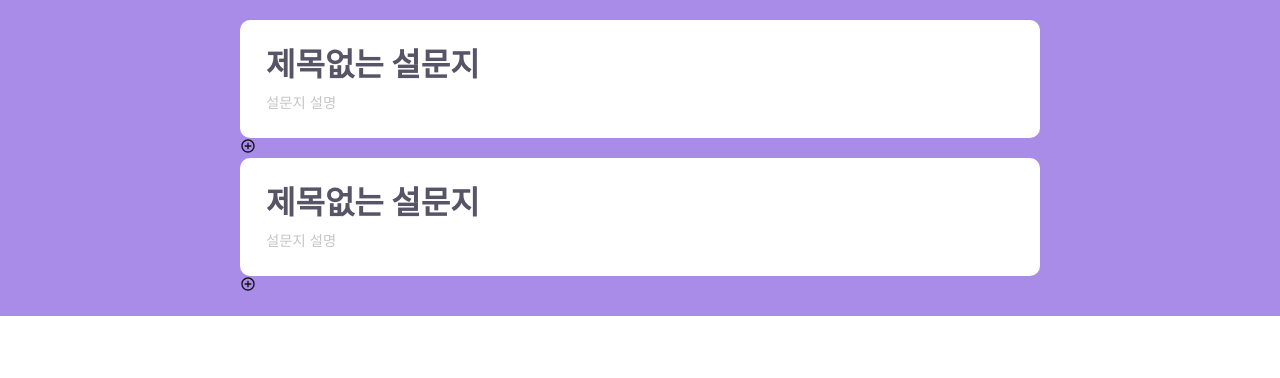
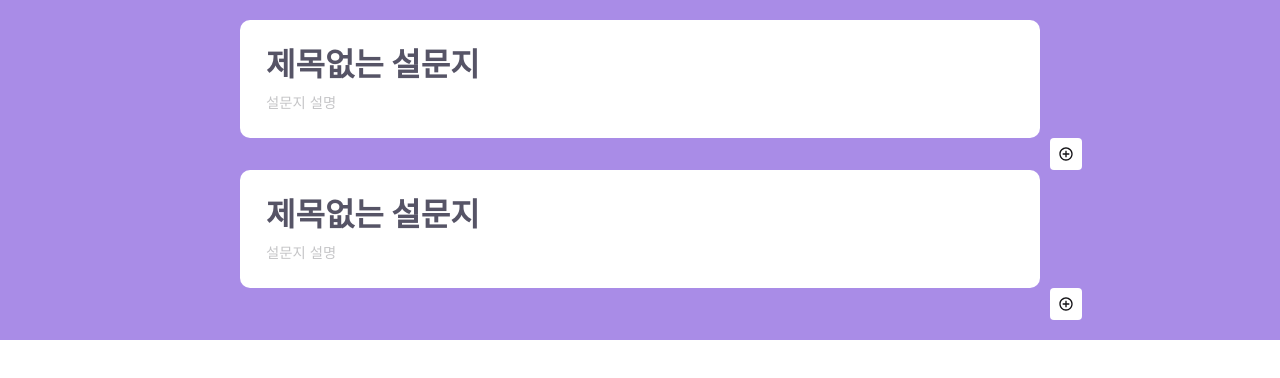
Before and after one commit to dcyoo777/survey, a React (Create React App) app: page / in a window 1280 px wide. Shown: the top 378 px of the page. Built offline with nearby package versions, Linux system fonts and the light colour scheme.

Commit message:
Section Controller

```diff
--- a/src/redux/survey.ts
+++ b/src/redux/survey.ts
@@ -81,9 +81,10 @@ const surveySlice: Slice<SurveyRedux> = createSlice({
         removeSection: (state, action: PayloadAction<EntityId>) => {
             sectionAdapter.removeOne(state.sections, action.payload);
         },
-        createQuestion: (state, action: PayloadAction<EntityId>) => {
+        createQuestion: (state, action: PayloadAction<{ sectionId: EntityId }>) => {
+            const {sectionId} = action.payload;
             const newQuestion: QuestionEntity = {
-                id: state.sections.entities[action.payload].questions.ids.length + 1,
+                id: state.sections.entities[sectionId].questions.ids.length + 1,
                 type: QUESTION_TYPE.RADIO_BUTTON,
                 question: '',
                 isShowDescription: false,
@@ -91,9 +92,9 @@ const surveySlice: Slice<SurveyRedux> = createSlice({
                 answer: '',
                 isRequired: false,
                 options: [{id: 1, label: '옵션 1'}],
-                order: state.sections.entities[action.payload].questions.ids.length
+                order: state.sections.entities[sectionId].questions.ids.length
             }
-            questionAdapter.addOne(state.sections.entities[action.payload].questions, newQuestion);
+            questionAdapter.addOne(state.sections.entities[sectionId].questions, newQuestion);
         },
         copyQuestion: (state, action: PayloadAction<{ sectionId: EntityId, question: QuestionEntity, order: number }>) => {
             const { sectionId, question, order } = action.payload;
--- a/src/view/component/section/Section.scss
+++ b/src/view/component/section/Section.scss
@@ -4,5 +4,32 @@
 @import "src/view/style/mixins";
 
 .section {
+  position: relative;
+  display: flex;
+  flex-direction: column;
+  align-items: flex-end;
   width: 100%;
+
+  &-controller {
+    position: sticky;
+    top: 0;
+    //right: 0;
+    padding: 4px;
+    border-radius: 4px;
+    transform: translateX(calc(100% + 10px));
+    background-color: $white;
+
+    &-add {
+      display: flex;
+      align-items: center;
+      justify-content: center;
+      padding: 4px;
+      border-radius: 4px;
+
+      &:hover {
+        background-color: $gray5;
+      }
+    }
+
+  }
 }
--- a/src/view/component/section/Section.tsx
+++ b/src/view/component/section/Section.tsx
@@ -1,7 +1,7 @@
-import React from 'react';
+import React, {useCallback} from 'react';
 import SectionHeader from "./SectionHeader";
-import {useSelector} from "react-redux";
-import {selectQuestionIds, selectSectionById} from "../../../redux/survey";
+import {useDispatch, useSelector} from "react-redux";
+import {createQuestion, selectQuestionIds, selectSectionById} from "../../../redux/survey";
 import {RootState} from "../../../redux";
 import {EntityId} from "@reduxjs/toolkit";
 import Question from "../question/Question";
@@ -14,22 +14,28 @@ type SectionProps = {
 
 function Section({sectionId}: SectionProps) {
 
+    const dispatch = useDispatch();
+
     const section = useSelector((state: RootState) => selectSectionById(state, sectionId));
+
+    const onCreateQuestion = useCallback(() => {
+        dispatch(createQuestion({sectionId}));
+    }, [dispatch, sectionId]);
 
     return (
         <div className={"section"}>
             <SectionHeader section={section} />
+            <div className={"section-controller"}>
+                <button className={"section-controller-add"} onClick={onCreateQuestion}>
+                    <MdOutlineAddCircleOutline />
+                </button>
+            </div>
             {section.questions.map((question) =>
                 <Question key={`section-${sectionId}_question-${question.id}`}
                           sectionId={sectionId}
                           question={question}
                 />
             )}
-            <div>
-                <button>
-                    <MdOutlineAddCircleOutline />
-                </button>
-            </div>
         </div>
     );
 }
--- a/src/view/component/section/SectionHeader.scss
+++ b/src/view/component/section/SectionHeader.scss
@@ -6,6 +6,7 @@
 .section-header {
   display: flex;
   flex-direction: column;
+  width: 100%;
   padding: 24px;
   border-radius: 10px;
   background-color: $white;
```
